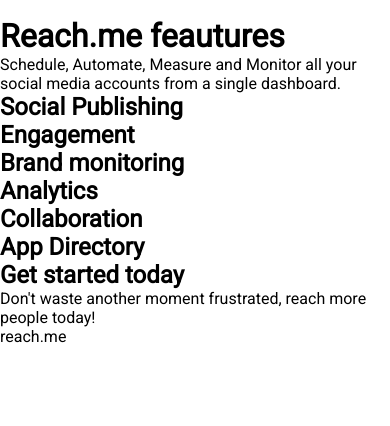
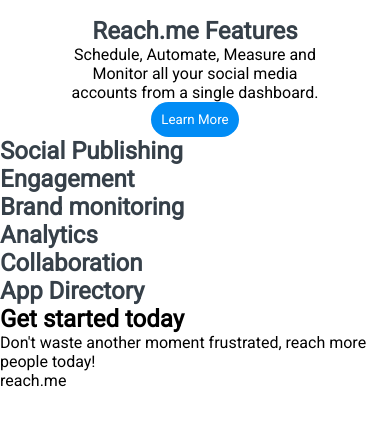
Before and after one commit to domini-ortiz/Rwd_Practice, a plain HTML site: page index.html in a window 390 px wide. Shown: the part 80-506 px from the top of the page. Drawn offline with Linux system fonts and the light colour scheme.

Commit message:
basic mobile layout

```diff
--- a/index.css
+++ b/index.css
@@ -6,6 +6,7 @@
     - blue-footer: #008af5
     - gray-footer: #364049
     - social-icon: #888b90
+    - tittles:     #364049
 
 ---- ---- ---- ---- ---- ----*/
 
@@ -15,6 +16,19 @@
     box-sizing: border-box;
     font-family: 'Roboto', sans-serif;
     margin: 0;
+}
+
+.button__style {
+    background-color: #018cf5;
+    border-radius: 20px;
+    border: none;
+    color: white;
+    cursor: pointer;
+    padding: 10px;
+}
+
+.tittles__color {
+    color: #364049;
 }
 
 /* ---- ---- Head ---- ---- */
@@ -54,6 +68,29 @@
     display: none;
 }
 
+/* ---- ---- read.me features ---- ---- */
+
+.tittle__align  {
+    display: flex;
+    justify-content: center;
+}
+
+.text__paragraph--style {
+    text-align: center;
+    width: 70%;
+    margin: 0 auto;
+}
+
+.feature__style {
+    display: flex;
+    justify-items: center;
+}
+
+.button__style--feature {
+    margin: 0 auto;
+    display: flex;
+}
+
 /* --- Responsive -----*/
 
 @media screen and (max-width: 450px) {
@@ -69,4 +106,8 @@
     #hamburger:checked + .nav__bar--menu {
         display: block;
     }
+    .tittles__color {
+        font-size: 24px;
+        font-style: inherit;
+    }
 }
--- a/index.html
+++ b/index.html
@@ -25,25 +25,26 @@
         </nav>
     </head>
     <main>
-        <h1>Reach.me feautures</h1>
-        <p>Schedule, Automate, Measure and Monitor all your social media accounts from a single dashboard.</p>
+            <h1 class="tittle__align tittles__color">Reach.me Features</h1>
+            <p class="text__paragraph--style">Schedule, Automate, Measure and Monitor all your social media accounts from a single dashboard.</p>
+            <input class="button__style button__style--feature" type="button" value="Learn More">
         <section>
-            <h2>Social Publishing</h2>
+            <h2 class="tittles__color">Social Publishing</h2>
         </section>
         <section>
-            <h2>Engagement</h2>
+            <h2 class="tittles__color">Engagement</h2>
         </section>
         <section>
-            <h2>Brand monitoring</h2>
+            <h2 class="tittles__color">Brand monitoring</h2>
         </section>
         <section>
-            <h2>Analytics</h2>
+            <h2 class="tittles__color">Analytics</h2>
         </section>
         <section>
-            <h2>Collaboration</h2>
+            <h2 class="tittles__color">Collaboration</h2>
         </section>
         <section>
-            <h2>App Directory</h2>
+            <h2 class="tittles__color">App Directory</h2>
         </section>
     </main>
     <footer>
```
